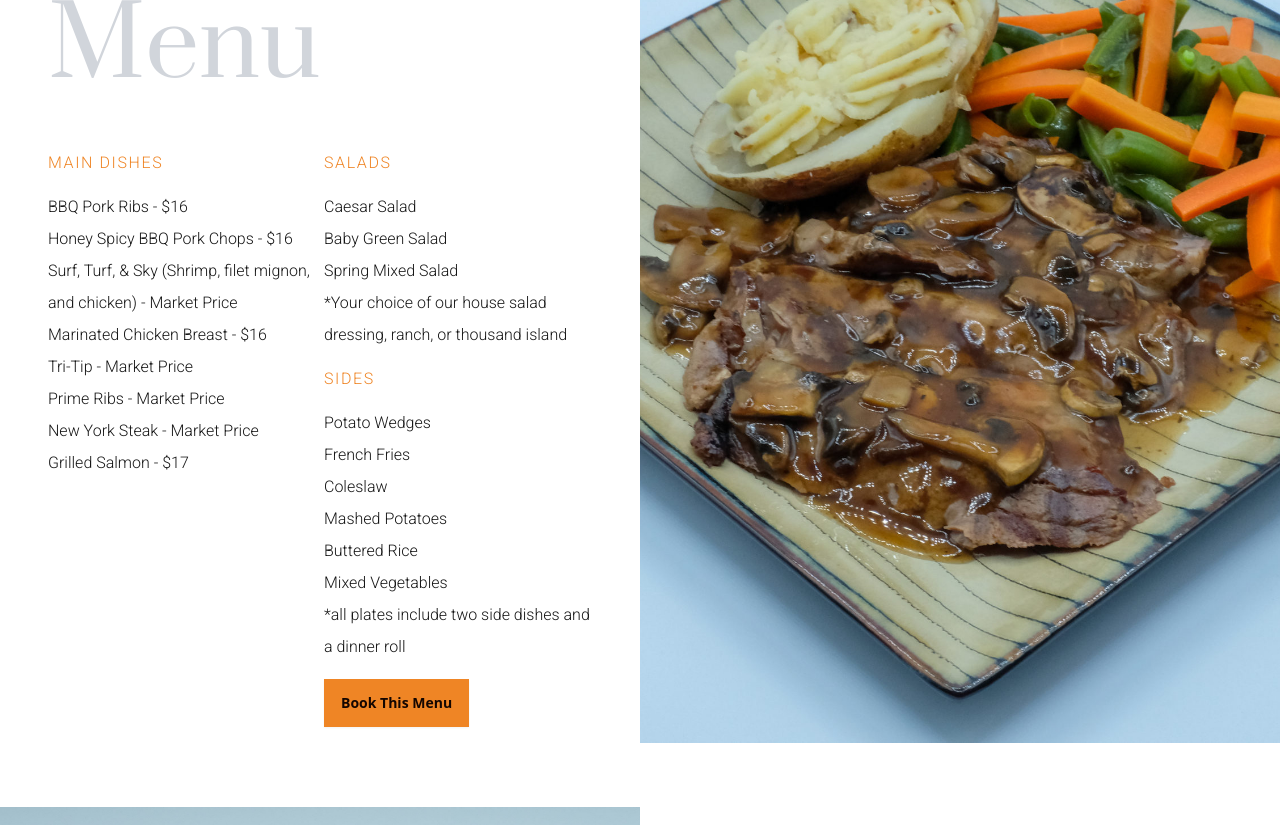
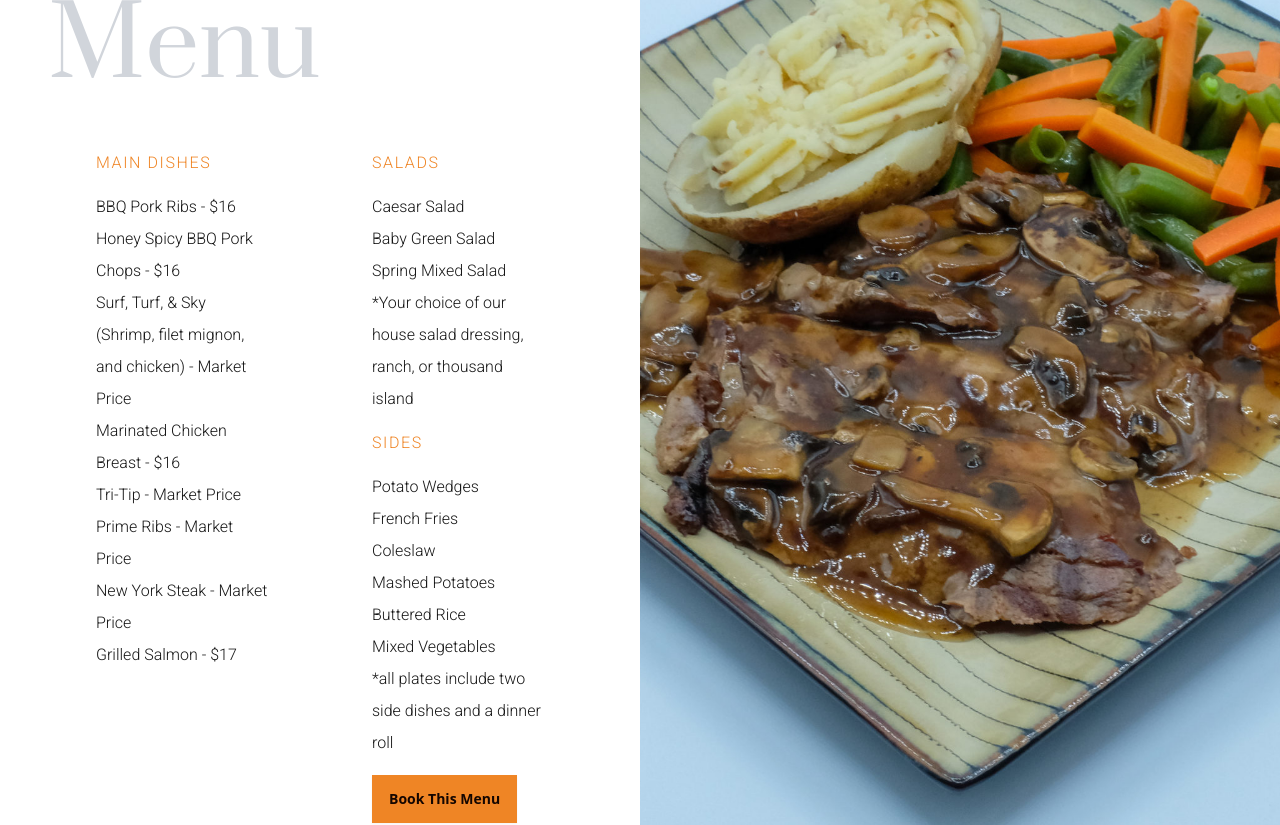
Before and after one commit to noelcastillon1/armandos-catering, a React (Vite) app: page / in a window 1280 px wide. Shown: the part 1140-1965 px from the top of the page. Built offline with nearby package versions, Linux system fonts and the light colour scheme.

Commit message:
add padding to text content divs

```diff
--- a/src/components/FoodMenu.jsx
+++ b/src/components/FoodMenu.jsx
@@ -4,7 +4,7 @@ const FoodMenu = ({ menuName, mainDishes, salads, sides, menuImg, isImgFirst })
             <article className="grid col-span-1 md:grid-cols-2 my-8">
                 <div className="food-menu text-center m-auto md:text-left md:m-0 md:px-12 md:grid md:grid-cols-2 gap-2">
                     <h2 className="menu-name text-center m-auto md:text-left md:m-0 col-span-2 md:w-1/2 py-8 text-6xl lg:text-8xl text-gray-300 z-10">The {menuName} Menu</h2>
-                    <div className="main-dishes-container">
+                    <div className="main-dishes-container px-12">
                         <p className="main-dishes-subtitle py-4 tracking-widest text-primary uppercase">Main Dishes</p>
                         <ul className="main-dishes-ul leading-loose">
                             {mainDishes.map((item, index) => (
@@ -14,7 +14,7 @@ const FoodMenu = ({ menuName, mainDishes, salads, sides, menuImg, isImgFirst })
                             ))}
                         </ul>
                     </div>
-                    <div className="non-main-container">
+                    <div className="non-main-container px-12">
                         <div className="salads-container">
                             <p className="salads-dishes-subtitle py-4 tracking-widest text-primary uppercase">Salads</p>
                             <ul className="salads-dishes-ul leading-loose">
```
